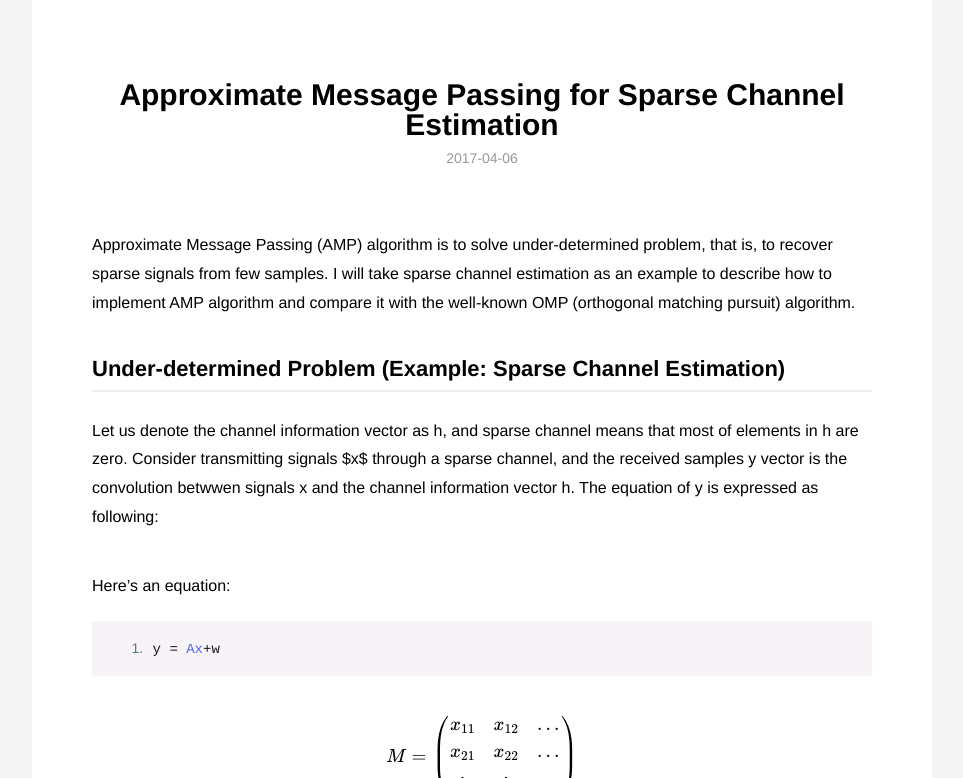
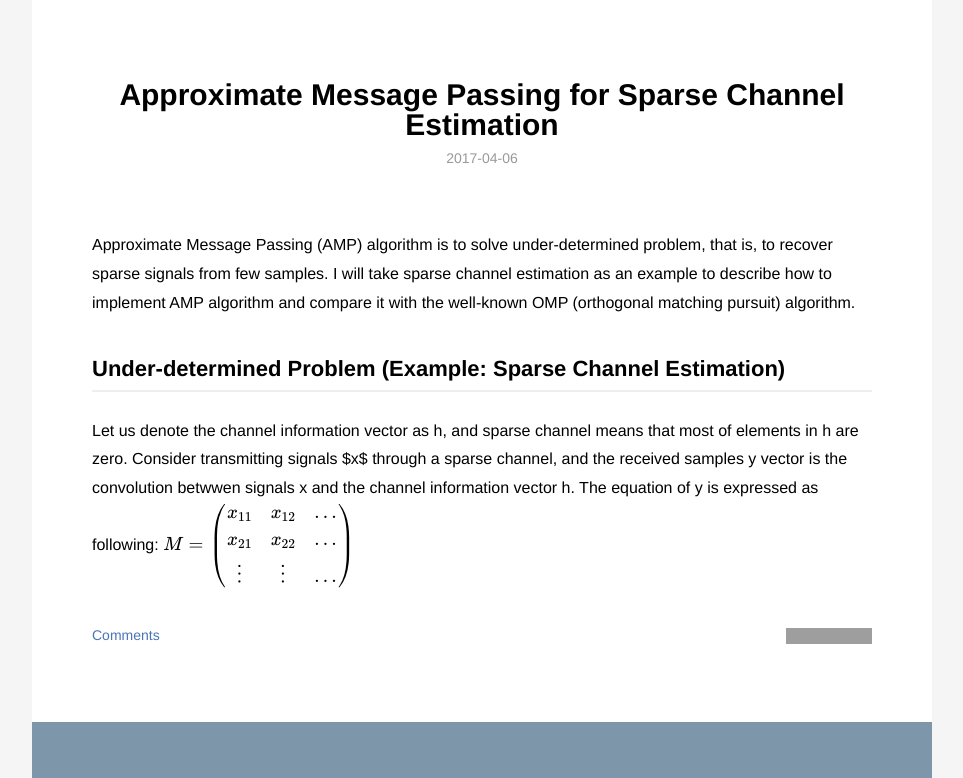
Before and after one commit to danqing117/danqing117.github.io, a Jekyll site: the page built from _posts/2017-04-06-AMP.md, in a window 1280 px wide, cut to the strip 0-778 px from the top of the page. Shown: the whole strip, without its empty margins (158-1121 px from the left). Built offline with Jekyll 4.4.1, drawn with Linux system fonts in a browser that asks for light colours; formulas are drawn with MathJax 3; grey boxes are pictures that could not be loaded.

Commit message:
Update 2017-04-06-AMP.md

````diff
--- a/_posts/2017-04-06-AMP.md
+++ b/_posts/2017-04-06-AMP.md
@@ -8,13 +8,6 @@ Approximate Message Passing (AMP) algorithm is to solve under-determined problem
 
 ## Under-determined Problem (Example: Sparse Channel Estimation)
 Let us denote the channel information vector as h, and sparse channel means that most of elements in h are zero. Consider transmitting signals $x$ through a sparse channel, and the received samples y vector is the convolution betwwen signals x and the channel information vector h. The equation of y is expressed as following:
-
-Here's an equation:
-
-```math
-y = Ax+w
-```
-<script src="https://cdn.mathjax.org/mathjax/latest/MathJax.js?config=TeX-AMS-MML_HTMLorMML" type="text/javascript"></script>
 $$
 M = \left( \begin{array}{ccc}
 x_{11} & x_{12} & \ldots \\
````
